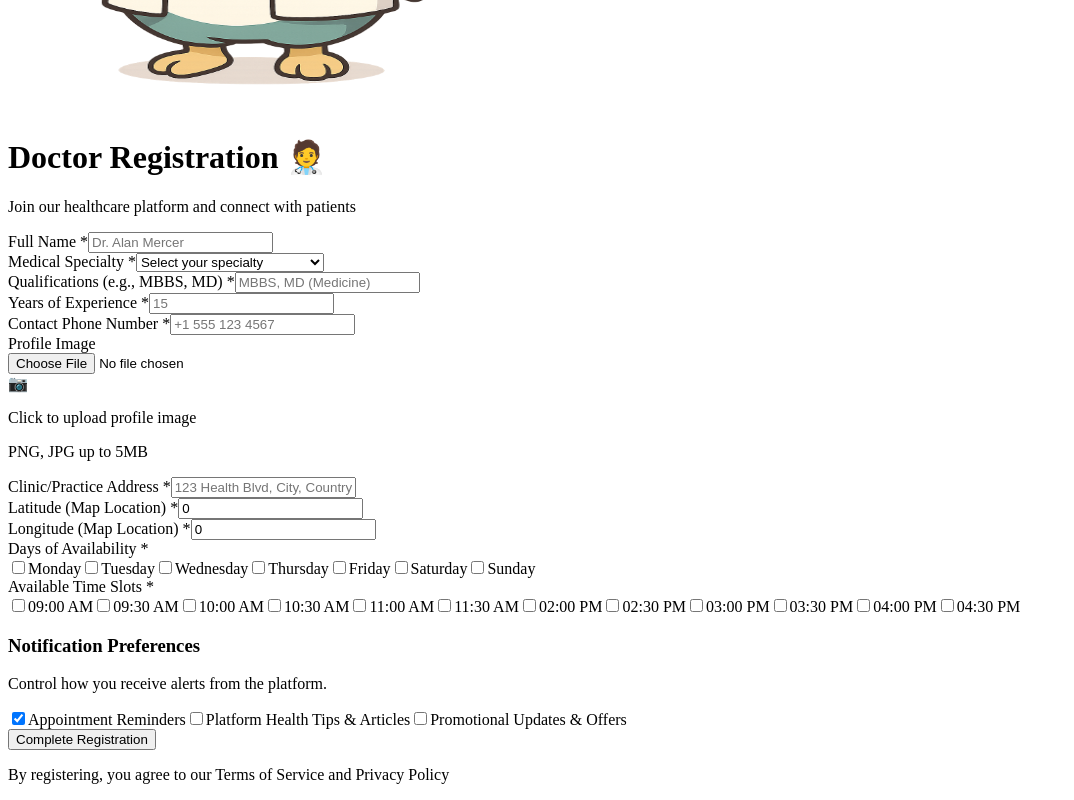
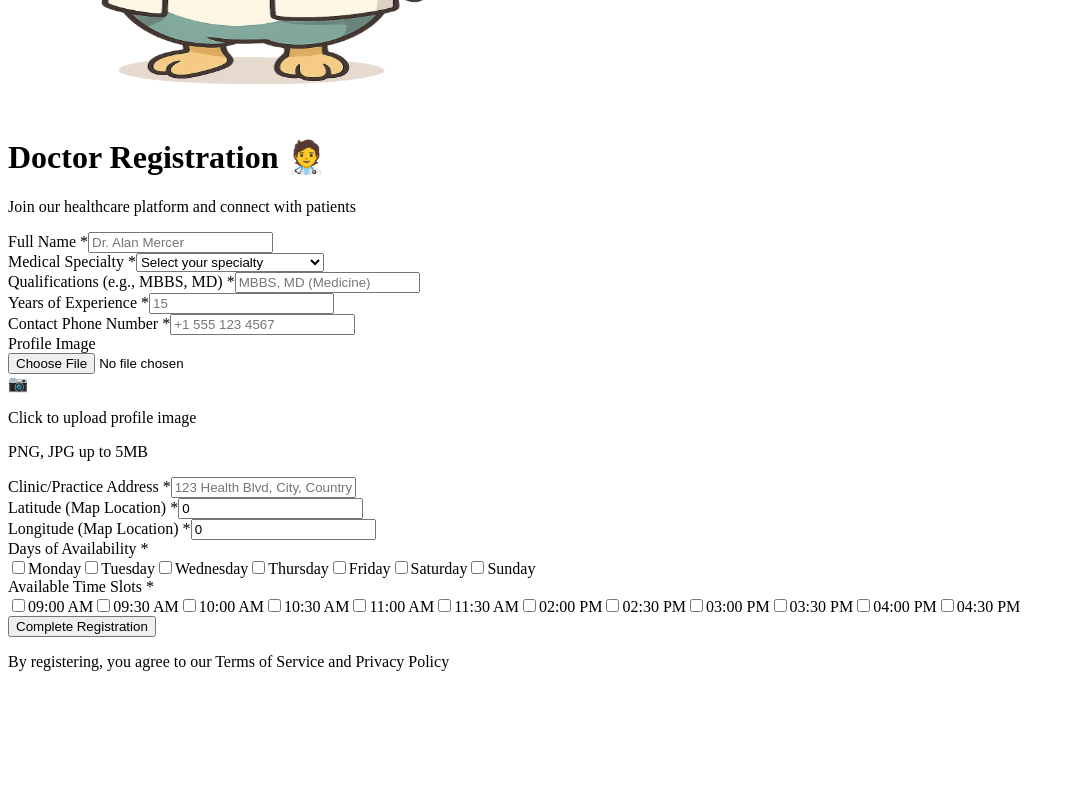
Before and after one commit to Ishan1012/medical-software, a Next.js app in the folder frontend/: page /DoctorRegistrationPage in a window 1280 px wide. Shown: the part 395-1195 px from the top of the page, without its empty margins (0-1074 px from the left). After the commit the page ends 1082 px from the top, so only its background shows below. Built offline with nearby package versions, Linux system fonts and the light colour scheme.

Commit message:
notification default on

```diff
--- a/frontend/src/pages/DoctorRegistrationPage.tsx
+++ b/frontend/src/pages/DoctorRegistrationPage.tsx
@@ -263,43 +263,6 @@ const DoctorRegistrationPage = (): JSX.Element => {
                                 ))}
                             </div>
                         </div>
-
-                        <div>
-                            <h3 className="text-sm font-semibold text-emerald-900 mb-3">Notification Preferences</h3>
-                            <p className="text-xs text-emerald-600 mb-4">Control how you receive alerts from the platform.</p>
-                            <div className="space-y-3">
-                                <label className="flex items-center space-x-3 cursor-pointer">
-                                    <input
-                                        type="checkbox"
-                                        name="notifications.appointmentReminders"
-                                        checked={formData.notifications.appointmentReminders}
-                                        onChange={handleInputChange}
-                                        className="w-4 h-4 text-emerald-600 border-2 border-gray-300 rounded focus:ring-emerald-500"
-                                    />
-                                    <span className="text-sm text-emerald-800 font-medium">Appointment Reminders</span>
-                                </label>
-                                <label className="flex items-center space-x-3 cursor-pointer">
-                                    <input
-                                        type="checkbox"
-                                        name="notifications.healthTips"
-                                        checked={formData.notifications.healthTips}
-                                        onChange={handleInputChange}
-                                        className="w-4 h-4 text-emerald-600 border-2 border-gray-300 rounded focus:ring-emerald-500"
-                                    />
-                                    <span className="text-sm text-emerald-800 font-medium">Platform Health Tips & Articles</span>
-                                </label>
-                                <label className="flex items-center space-x-3 cursor-pointer">
-                                    <input
-                                        type="checkbox"
-                                        name="notifications.promotionalUpdates"
-                                        checked={formData.notifications.promotionalUpdates}
-                                        onChange={handleInputChange}
-                                        className="w-4 h-4 text-emerald-600 border-2 border-gray-300 rounded focus:ring-emerald-500"
-                                    />
-                                    <span className="text-sm text-emerald-800 font-medium">Promotional Updates & Offers</span>
-                                </label>
-                            </div>
-                        </div>
                     </div>
 
                     <div className="text-center mt-10">
```
Also changed, not shown: 1 other file (tests, documents, lock files or other folders).
